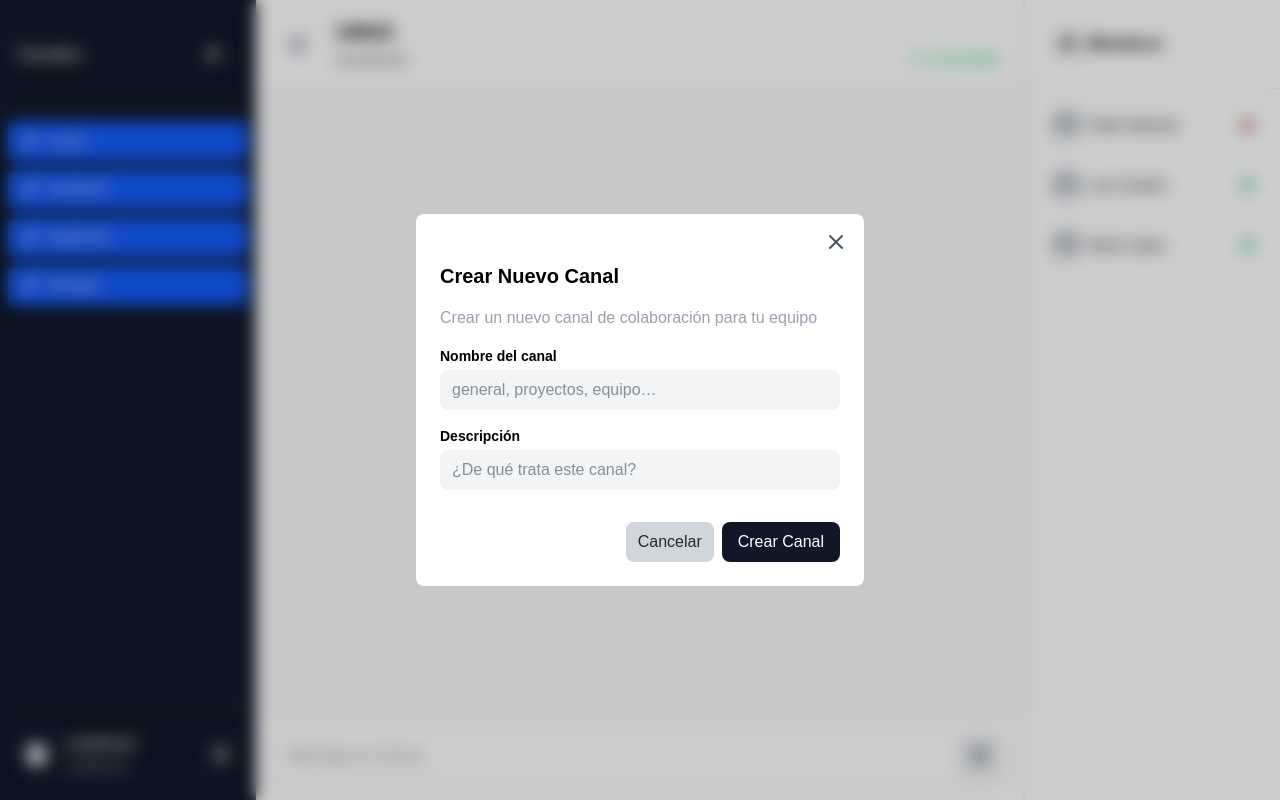
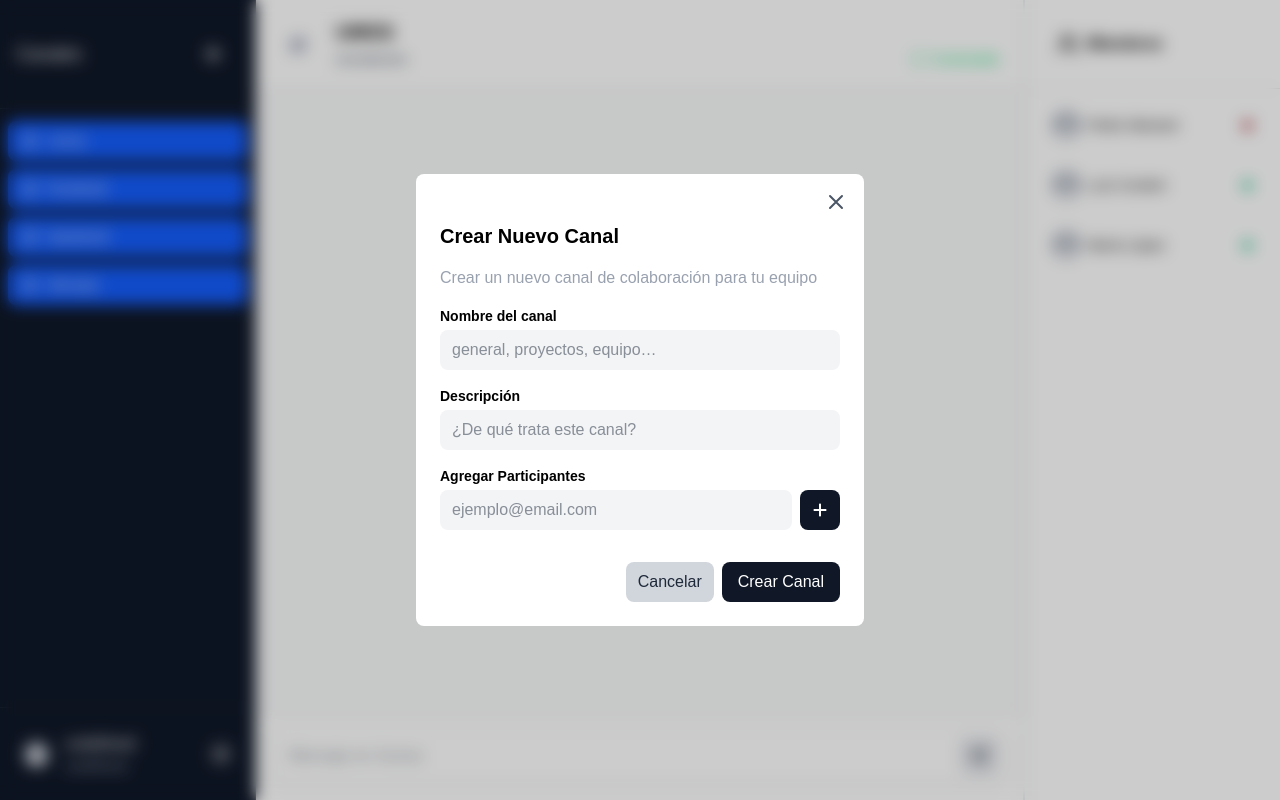
Before and after one commit to neverdead1/juntuChat-frontend, a Next.js app: page /dashBoard in a window 1280 px wide. Both pictures are taken after a click on the button 213 px from the left and 54 px from the top of the page. Built offline with nearby package versions, Linux system fonts and the light colour scheme.

Commit message:
feat:agregar miebros al chat

```diff
--- a/src/app/dashBoard/components/popUp.tsx
+++ b/src/app/dashBoard/components/popUp.tsx
@@ -8,20 +8,37 @@ export default function PopUp() {
   const [popUpOpen, setPopUpOpen] = useState(false);
   const [nombre, setNombre] = useState("");
   const [descripcion, setDescripcion] = useState("");
+  const [correo, setCorreo] = useState("");
+  const [participantes, setParticipantes] = useState<string[]>([]);
 
   const closePopup = () => setPopUpOpen(false);
   const openPopup = () => setPopUpOpen(true);
 
+  const agregarCorreo = () => {
+    if (correo.trim() === "") return;
+    setParticipantes([...participantes, correo.trim()]);
+    setCorreo("");
+  };
+
+  const eliminarCorreo = (index: number) => {
+    const nuevos = participantes.filter((_, i) => i !== index);
+    setParticipantes(nuevos);
+  };
+
   const crearCanal = () => {
-    console.log({ nombre, descripcion });
+    console.log({ nombre, descripcion, participantes });
     closePopup();
+    setParticipantes([]);
+    setNombre("");
+    setDescripcion("");
+    setCorreo("");
   };
 
   return (
     <div>
       <button
         onClick={openPopup}
-        className=" text-white p-3 px-4 py-3 rounded-lg flex items-center justify-center hover:bg-gray-800 transition"
+        className="text-white p-3 px-4 rounded-lg flex items-center justify-center hover:bg-gray-800 transition"
         aria-label="Abrir popup"
       >
         <FaPlus size={20} />
@@ -79,6 +96,47 @@ export default function PopUp() {
                 />
               </div>
 
+              <div className="flex flex-col gap-1">
+                <label className="text-sm font-bold text-black">
+                  Agregar Participantes
+                </label>
+                <div className="flex gap-2">
+                  <input
+                    type="text"
+                    placeholder="ejemplo@email.com"
+                    value={correo}
+                    onChange={(e) => setCorreo(e.target.value)}
+                    className="outline-none flex-1 text-gray-800 bg-gray-100 rounded-lg px-3 py-2 focus:ring-2 focus:ring-gray-300 transition"
+                  />
+                  <button
+                    onClick={agregarCorreo}
+                    className="bg-gray-900 text-white px-3 py-2 rounded-lg hover:bg-gray-800 transition"
+                  >
+                    <FaPlus />
+                  </button>
+                </div>
+
+                {/* Dropdown */}
+                {participantes.length > 0 && (
+                  <div className="mt-2 bg-gray-100 text-gray-600 rounded-lg border border-gray-300 divide-y divide-gray-300 max-h-60 overflow-y-auto">
+                    {participantes.map((p, i) => (
+                      <div
+                        key={i}
+                        className="flex justify-between items-center px-3 py-2 hover:bg-gray-200 transition"
+                      >
+                        <span>{p}</span>
+                        <button
+                          onClick={() => eliminarCorreo(i)}
+                          className="text-gray-800 hover:text-gray-950"
+                        >
+                          <HiOutlineX />
+                        </button>
+                      </div>
+                    ))}
+                  </div>
+                )}
+              </div>
+
               <div className="flex justify-end gap-2 mt-4">
                 <button
                   className="bg-gray-300 text-gray-800 rounded-lg px-3 py-2 hover:bg-gray-400 transition"
```
